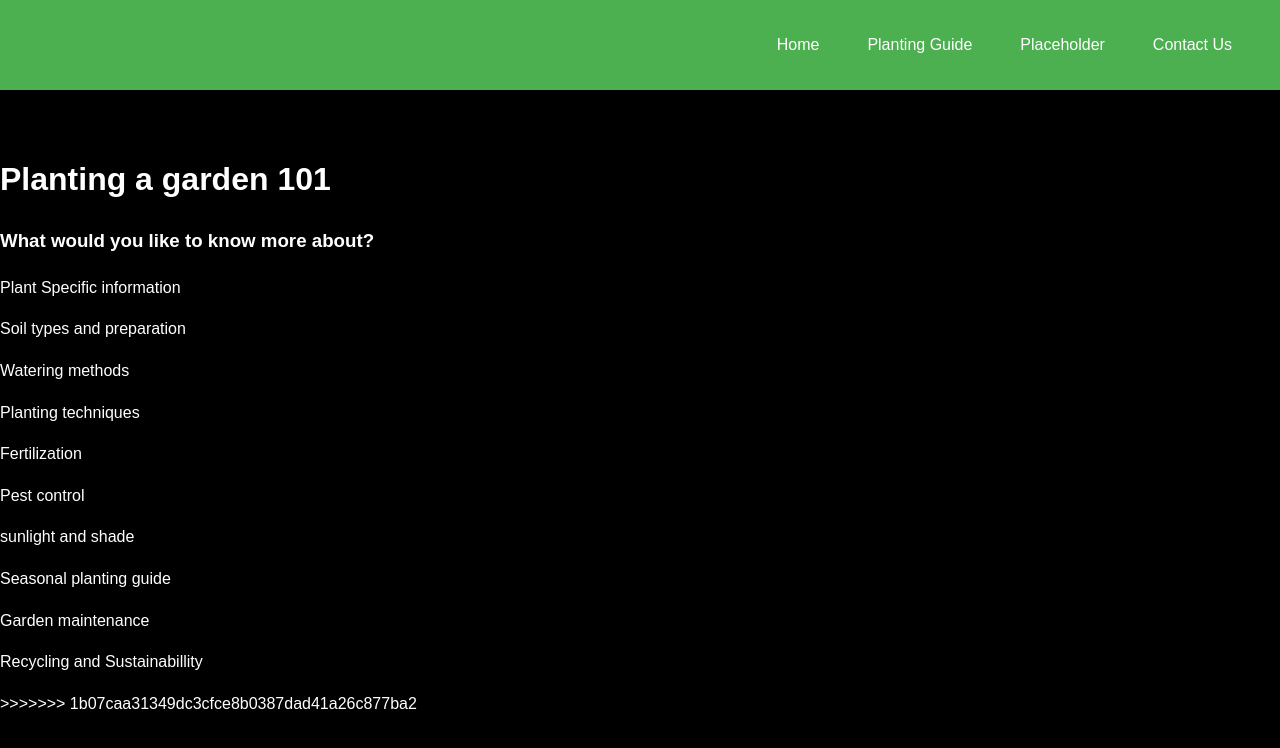
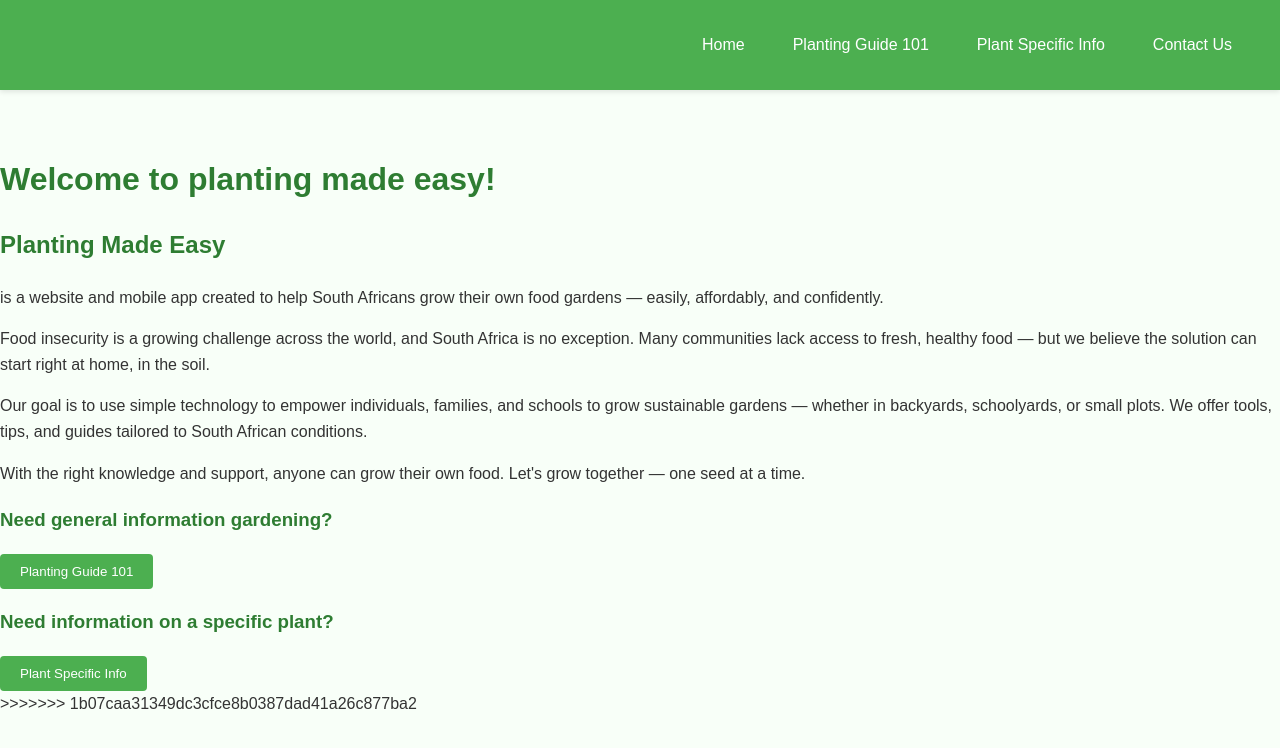
Before and after one commit to Bryson77/Planting-Made-Easy, a plain HTML site: page Planting.html in a window 1280 px wide. Drawn offline with Linux system fonts and the light colour scheme.

Commit message:
Enhance planting app functionality and update website content
- Updated Appcode.java to improve plant information retrieval and added garden size input.
- Revised Planting.html for better user engagement with a welcoming message and clear navigation.
- Created home.html with a structured layout and informative content about the app's purpose.
- Added styles.css for improved visual design and user experience.
- Introduced StylesGeneralPlanting.css for consistent navigation styling across the site.

```diff
--- a/Planting.html
+++ b/Planting.html
@@ -11,25 +11,23 @@
                 <nav>
                     <ul>
                         <li><a href='home.html'>Home</a></li>
-                        <li><a href='Planting.html'>Planting Guide</a></li>
-                        <li><a href='PlantSpecific.html'>Placeholder</a></li>
+                        <li><a href='Planting.html'>Planting Guide 101</a></li>
+                        <li><a href='PlantSpecific.html'>Plant Specific Info</a></li>
                         <li><a href='Contact.html'>Contact Us</a></li>
                     </ul>
                 </nav>
             </header>
             <main>
-                <h1>Planting a garden 101</h1>
-                <h3>What would you like to know more about?</h3>
-                <p>Plant Specific information</p>
-                <p>Soil types and preparation</p>
-                <p>Watering methods</p>
-                <p>Planting techniques</p>
-                <p>Fertilization</p>
-                <p>Pest control</p>
-                <p>sunlight and shade</p>
-                <p>Seasonal planting guide</p>
-                <p>Garden maintenance</p>
-                <p>Recycling and Sustainabillity</p>
+                <h1>Welcome to planting made easy!</h1>
+                <p><strong>Planting Made Easy</strong> is a website and mobile app created to help South Africans grow their own food gardens — easily, affordably, and confidently.</p>
+                <p>Food insecurity is a growing challenge across the world, and South Africa is no exception. Many communities lack access to fresh, healthy food — but we believe the solution can start right at home, in the soil.</p>
+                <p>Our goal is to use simple technology to empower individuals, families, and schools to grow sustainable gardens — whether in backyards, schoolyards, or small plots. We offer tools, tips, and guides tailored to South African conditions.</p>
+                <p>With the right knowledge and support, anyone can grow their own food. Let's grow together — one seed at a time.</p>
+                <h3>Need general information gardening?</h3>
+                <button onclick="window.location.href='home.html'">Planting Guide 101</button>
+                <h3>Need information on a specific plant?</h3>
+                <button onclick="window.location.href='PlantSpecific.html'">Plant Specific Info</button>
+
 
             </main>
         </body>
--- /dev/null
+++ b/StylesGeneralPlanting.css
@@ -0,0 +1,39 @@
+nav {
+    background-color: #4CAF50;
+    padding: 2rem;
+    margin-bottom: 4rem;
+}
+
+nav ul {
+    list-style-type: none;
+    margin: 0;
+    padding: 0;
+    display: flex;
+    justify-content: right;
+    gap: 1rem;
+}
+
+nav li {
+    display: inline-block;
+}
+
+nav a {
+    color: white;
+    text-decoration: none;
+    padding: 0.5rem 1rem;
+    transition: all 0.3s ease;
+}
+
+nav a:hover {
+    background-color: #2b5a2e;
+    border-radius: 6px;
+}
+body{
+    background-color: black;
+    color: white;
+    font-family: Arial, sans-serif;
+    margin: 0;
+    padding: 0;
+    line-height: 1.6;
+
+}
--- a/styles.css
+++ b/styles.css
@@ -1,7 +1,8 @@
 nav {
-    background-color: #4CAF50;
+    background-color: #4CAF50;  /* Keep existing green */
     padding: 2rem;
     margin-bottom: 4rem;
+    box-shadow: 0 2px 5px rgba(0, 0, 0, 0.1);
 }
 
 nav ul {
@@ -12,7 +13,12 @@ nav ul {
     justify-content: right;
     gap: 1rem;
 }
-
+.name{
+    font-size: 1.3rem;
+    color: white;
+    font-weight: bold;
+    margin-right: auto;  /* Pushes the name to the left */
+}
 nav li {
     display: inline-block;
 }
@@ -25,15 +31,76 @@ nav a {
 }
 
 nav a:hover {
-    background-color: #2b5a2e;
+    background-color: #45a049;  /* Slightly lighter green */
     border-radius: 6px;
 }
-body{
-    background-color: black;
-    color: white;
+
+body {
+    color: #333333;  /* Soft black for better readability */
     font-family: Arial, sans-serif;
     margin: 0;
     padding: 0;
     line-height: 1.6;
+    background-color: #f8fff8;  /* Very light green tint */
+}
 
+.center-container {
+    display: flex;
+    justify-content: center;
+    align-items: center;
+    height: 110vh;
+    text-align: center;
+    padding: 10px;
+    background-color: white;
 }
+
+.content-box {
+    max-width: 700px;
+    background-color: white;
+    padding: 20px;
+    border-radius: 10px;
+    box-shadow: 0 0 20px rgba(76, 175, 80, 0.1);  /* Green tinted shadow */
+    border: 1px solid #e8f5e9;  /* Very light green border */
+}
+
+p {
+    line-height: 1.6;
+    color: #333333;  /* Soft black */
+}
+
+strong {
+    font-size: 24px;
+    display: block;
+    margin-bottom: 20px;
+    color: #2e7d32;  /* Darker green for emphasis */
+}
+
+/* Add styles for buttons */
+button, .button {
+    background-color: #4CAF50;
+    color: white;
+    padding: 10px 20px;
+    border: none;
+    border-radius: 4px;
+    cursor: pointer;
+    transition: background-color 0.3s ease;
+}
+
+button:hover, .button:hover {
+    background-color: #45a049;
+}
+
+/* Add styles for headings */
+h1, h2, h3 {
+    color: #2e7d32;  /* Darker green */
+}
+
+/* Add styles for links */
+a {
+    color: #4CAF50;
+    text-decoration: none;
+}
+
+a:hover {
+    color: #2e7d32;
+}
```
Also changed, not shown: Homepage.html (added, +42 -0 lines), home.html (+29 -0 lines), 1 other file.
